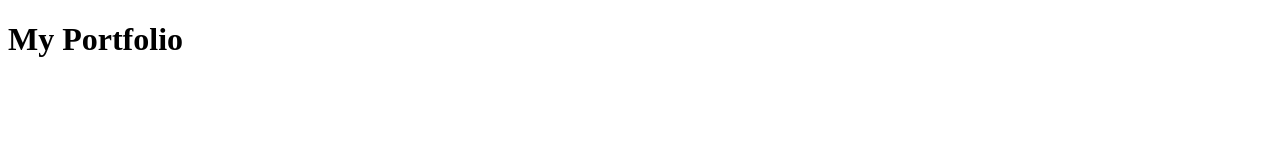
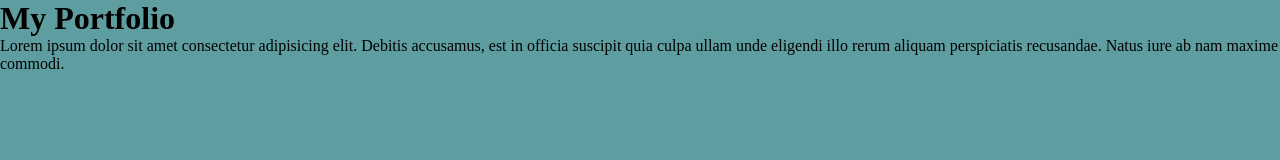
Before and after one commit to aunghein2003/My-Portfolio, a plain HTML site: page index.html in a window 1280 px wide. Drawn offline with Linux system fonts and the light colour scheme.

Commit message:
adding paragraph

```diff
--- a/index.html
+++ b/index.html
@@ -4,9 +4,11 @@
     <meta charset="UTF-8">
     <meta http-equiv="X-UA-Compatible" content="IE=edge">
     <meta name="viewport" content="width=device-width, initial-scale=1.0">
+    <link rel="stylesheet" href="style.css">
     <title>Document</title>
 </head>
 <body>
     <h1>My Portfolio</h1>
+    <p>Lorem ipsum dolor sit amet consectetur adipisicing elit. Debitis accusamus, est in officia suscipit quia culpa ullam unde eligendi illo rerum aliquam perspiciatis recusandae. Natus iure ab nam maxime commodi.</p>
 </body>
 </html>
--- a/style.css
+++ b/style.css
@@ -7,3 +7,7 @@
 a {
   text-decoration: none;
 }
+
+body {
+  background-color: cadetblue;
+}
```
